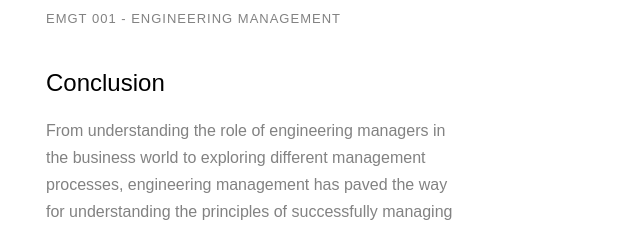
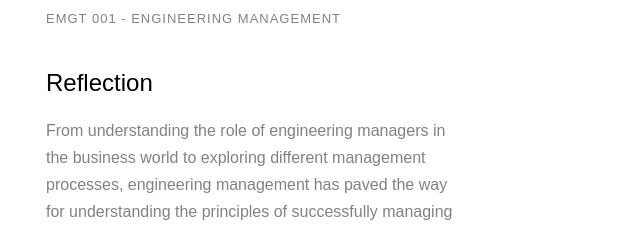
Before and after one commit to cadojeraldjay/EMGT, a plain HTML site: page about.html in a window 1280 px wide. Shown: the part 531-763 px from the top of the page, 567-1207 px from the left. Drawn offline with Linux system fonts and the light colour scheme; files whose address does not match are found by name.

Commit message:
reflection

```diff
--- a/about.html
+++ b/about.html
@@ -109,7 +109,7 @@
 						<div class="desc animate-box">
 							<span>EMGT 001 - ENGINEERING MANAGEMENT</span>
 							<h3 style="display: flex; align-items: center;">
-<h3>Conclusion</h3>
+<h3>Reflection</h3>
 
 <p class="justified-text">
     From understanding the role of engineering managers in the business world to exploring different management processes, engineering management has paved the way for understanding the principles of successfully managing a business. Throughout the discussion, new knowledge has been gained, and previous ideas have been refined regarding the various roles engineers play in the business world. This learning experience has highlighted the crucial role of engineering managers as key figures who help shape industries in a more organized and efficient manner.
```
